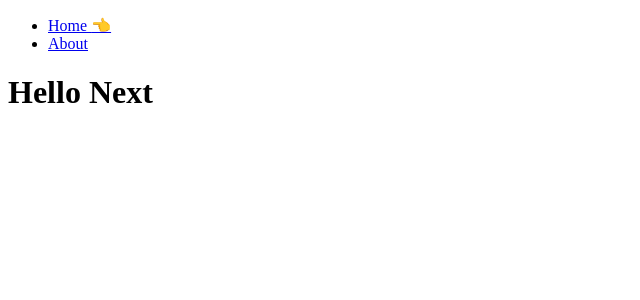
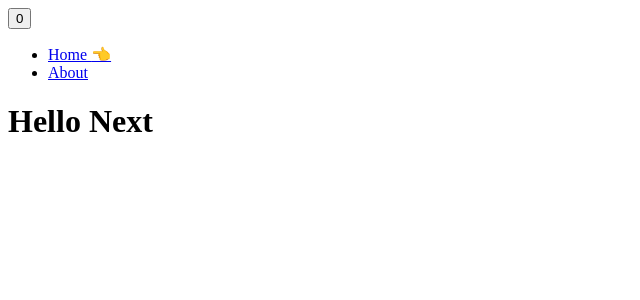
Before and after one commit to choewy/nextjs-14-prac, a Next.js app: page / in a window 1280 px wide. Shown: the top 300 px of the page, without its empty margins (0-640 px from the left). Built offline with nearby package versions, Linux system fonts and the light colour scheme.

Commit message:
feature/what is Hydration

```diff
--- a/components/navigation.tsx
+++ b/components/navigation.tsx
@@ -4,14 +4,17 @@ import Link from 'next/link';
 
 import { PageStaticPath } from '../constants';
 import { usePathname } from 'next/navigation';
+import { useState } from 'react';
 
 export default function Navigation() {
   const pathname = usePathname();
+  const hereIcon = (path: PageStaticPath) => (pathname === path ? '👈' : '');
 
-  const hereIcon = (path: PageStaticPath) => (pathname === path ? '👈' : '');
+  const [count, setCount] = useState<number>(0);
 
   return (
     <nav>
+      <button onClick={() => setCount((prev) => prev + 1)}>{count}</button>
       <ul>
         <li>
           <Link href={PageStaticPath.Home}>
```
Also changed, not shown: 1 other file (tests, documents, lock files or other folders).
